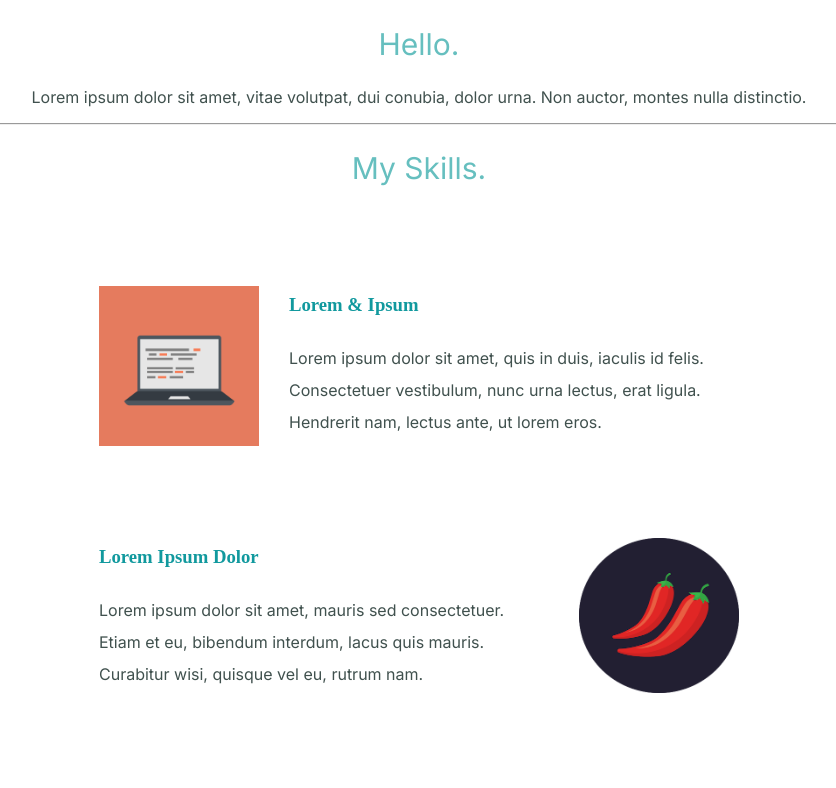
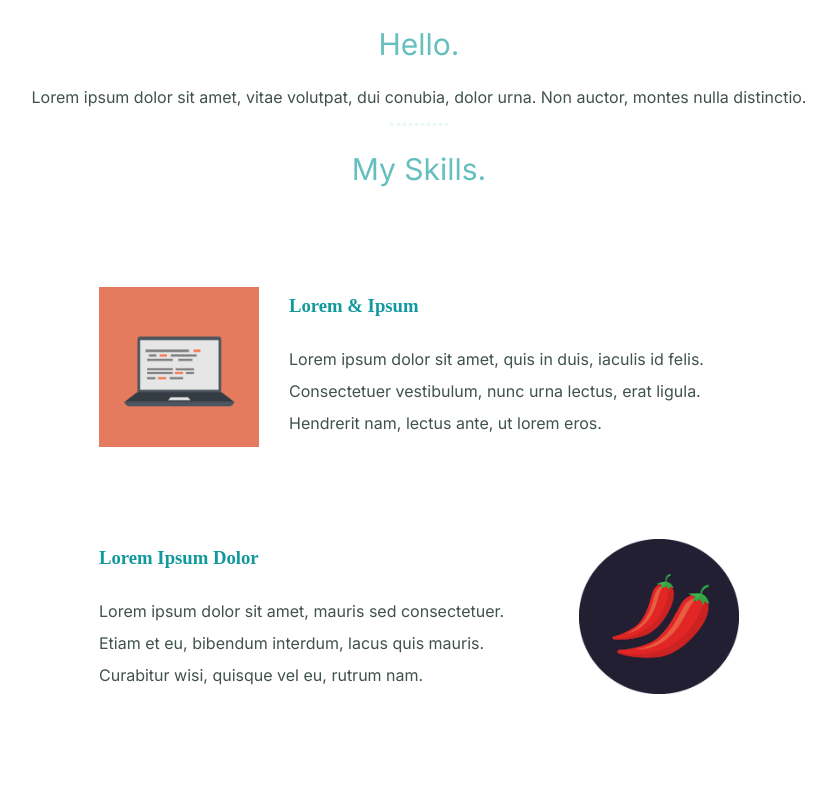
Before and after one commit to mikaav/udemy, a plain HTML site: page CSS/index.html in a window 1280 px wide. Shown: the part 1008-1796 px from the top of the page, without its empty margins (221-1057 px from the left). Drawn offline with Linux system fonts and the light colour scheme.

Commit message:
final version of css

```diff
--- a/CSS/css/main.css
+++ b/CSS/css/main.css
@@ -28,6 +28,12 @@ p {
 a {
   color: #11999e;
   text-decoration: none;
+}
+
+hr {
+  border: dotted #eaf6f6;
+  border-bottom: none;
+  width: 4%;
 }
 
 .top_container {
```
